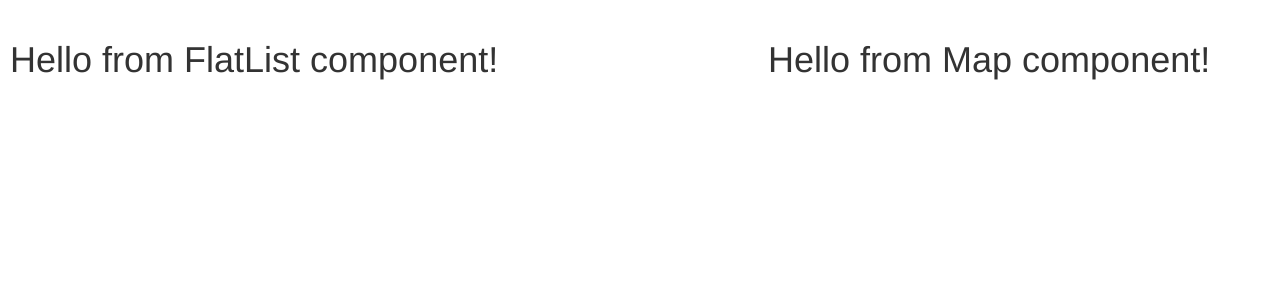
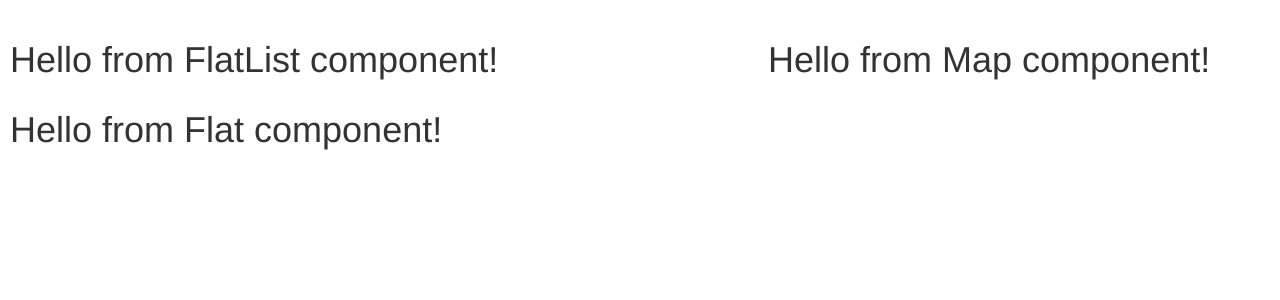
Before and after one commit to ctln12/react-flats, a React app: page / in a window 1280 px wide. Shown: the top 300 px of the page. Built offline with nearby package versions, Linux system fonts and the light colour scheme.

Commit message:
add and import Flat component

```diff
--- a/src/components/flat_list.jsx
+++ b/src/components/flat_list.jsx
@@ -1,9 +1,11 @@
 import React from 'react';
+import Flat from './flat';
 
 const FlatList = () => {
   return (
     <div className="flat-list">
       <h1>Hello from FlatList component!</h1>
+      <Flat />
     </div>
   );
 };
```
